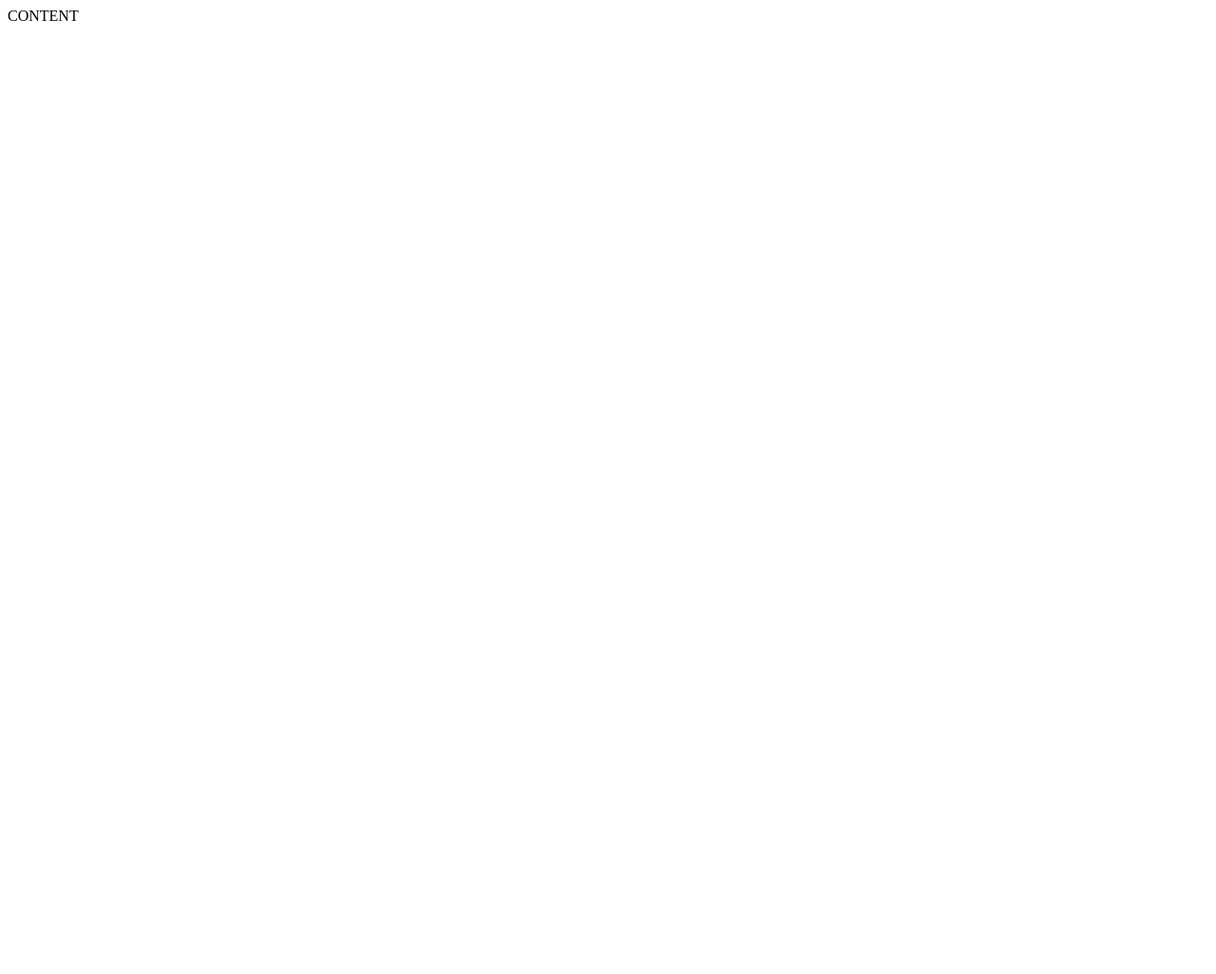
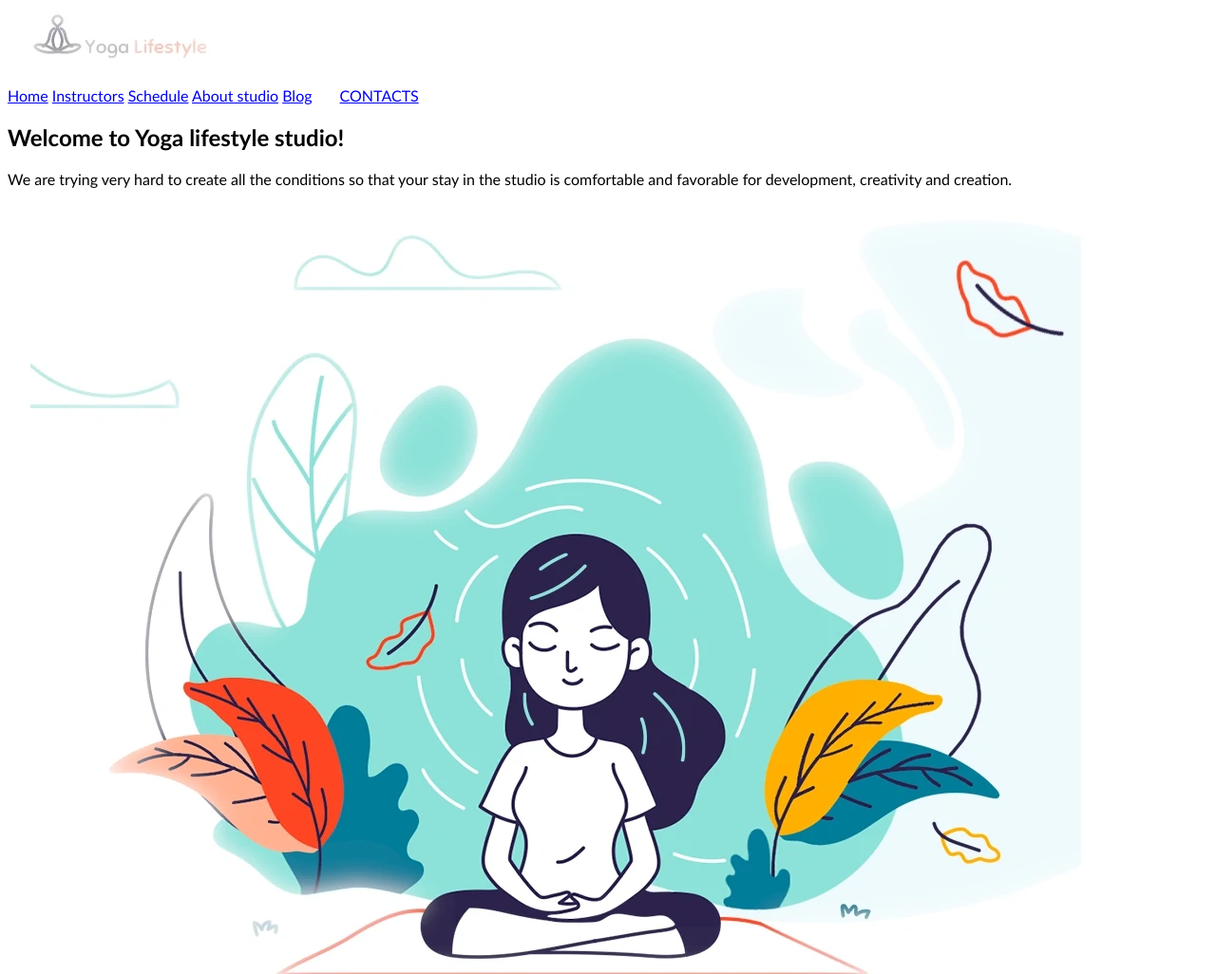
Before and after one commit to Dovydas1z/4-projektas, a website: page index.html in a window 1280 px wide. Shown: the top 1026 px of the page at 95% size. Before the commit the page ends 800 px from the top, so only its background shows below. Drawn offline with Linux system fonts and the light colour scheme.

Commit message:
Images done

```diff
--- a/index.html
+++ b/index.html
@@ -4,9 +4,54 @@
     <meta charset="UTF-8">
     <meta http-equiv="X-UA-Compatible" content="IE=edge">
     <meta name="viewport" content="width=device-width, initial-scale=1.0">
-    <title>Document</title>
+    <title>Yoga</title>
+    <link rel="apple-touch-icon" sizes="180x180" href="./img/favicon.png">
+    <link rel="icon" type="image/png" sizes="32x32" href="./img/favicon.png">
+    <link rel="icon" type="image/png" sizes="16x16" href="./img/favicon.png">
+    <link rel="manifest" href="/site.webmanifest">
+    <meta name="msapplication-TileColor" content="#da532c">
+    <meta name="theme-color" content="#ffffff">
+
+    <style>
+
+        body {
+            font-family: 'Gill Sans', 'Gill Sans MT', Calibri, 'Trebuchet MS', sans-serif;
+        }
+
+        main {
+
+        }
+
+
+
+
+
+
+    </style>
+
+
+    <link rel="stylesheet" href="./css/main.css">
 </head>
 <body>
-    CONTENT
+    <main>
+        <header>
+            <img src="./img/nav logo.webp" alt="Logotipas">
+            <nav>
+                <a href="#">Home</a>
+                <a href="#">Instructors</a>
+                <a href="#">Schedule</a>
+                <a href="#">About studio</a>
+                <a href="#">Blog</a>
+                <a href="#" style="border-color: aqua; text-transform: uppercase; margin-left: 25px; ">Contacts</a>
+            </nav>
+        </header>
+        <section>
+            <div>
+                <h1>Welcome to Yoga lifestyle studio!</h1>
+                <p>We are trying very hard to create all the conditions so that your stay in the studio is comfortable and favorable for development, creativity and creation.</p>
+            </div>
+            <img src="./img/yoga-lifestyle.webp" alt="Yoga">
+        </section>
+    </main>
 </body>
 </html>
--- a/package.json
+++ b/package.json
@@ -4,7 +4,7 @@
   "description": "",
   "main": "index.js",
   "scripts": {
-    "dev": "live-server --port=3000",
+    "dev": "live-server --port=3000 --host=localhost",
     "test": "echo \"Error: no test specified\" && exit 1"
   },
   "repository": {
```
Also changed, not shown: css/main.css (added), img/favicon.png (added), img/nav logo.webp (added), img/yoga-lifestyle.webp (added), 1 other file.
